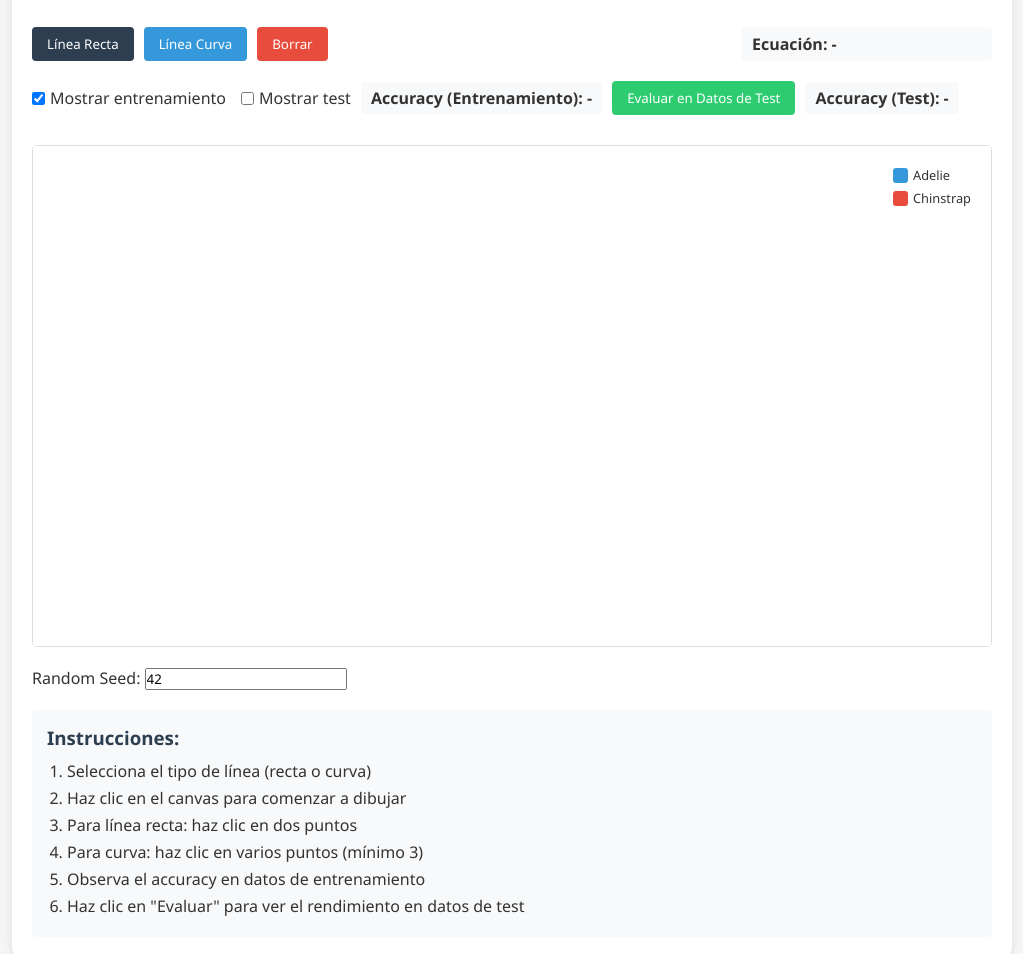
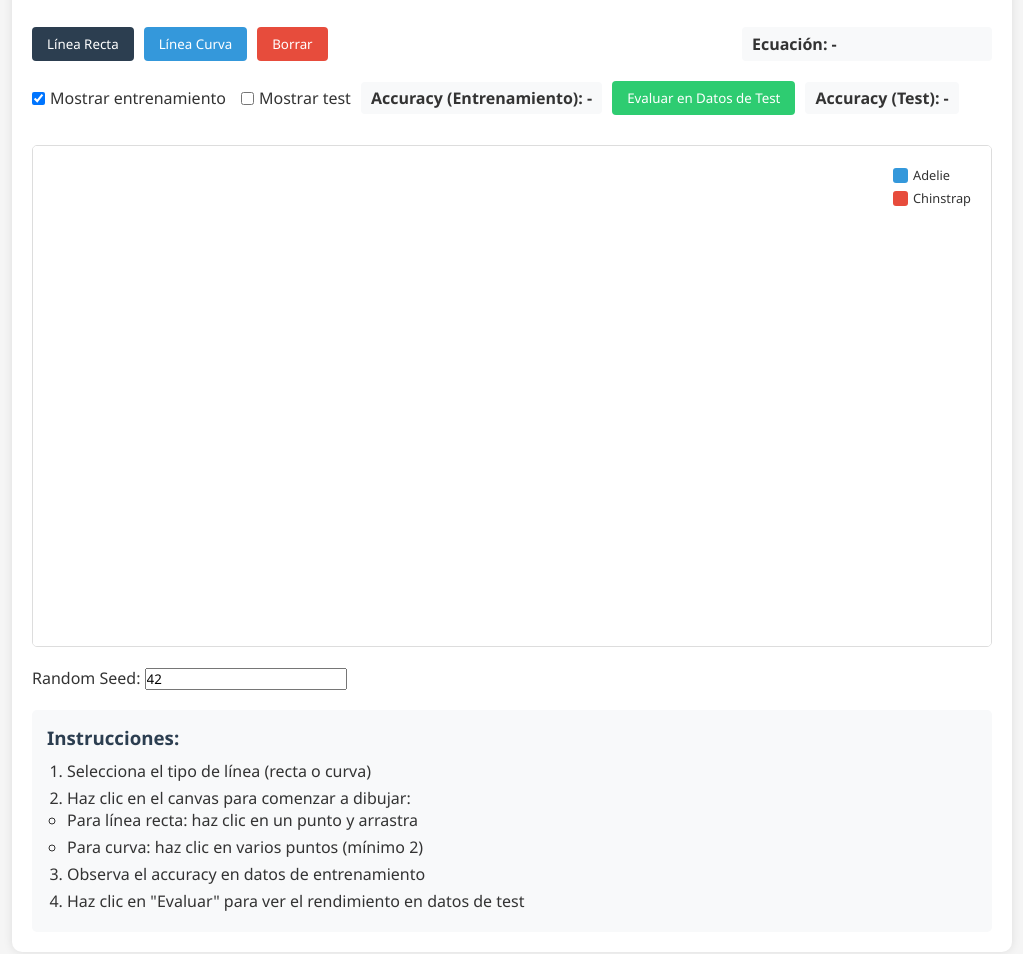
Before and after one commit to jjsantos01/classification-demo, a plain HTML site: page index.html in a window 1280 px wide. Shown: the part 144-1098 px from the top of the page, without its empty margins (128-1151 px from the left). Drawn offline with Linux system fonts and the light colour scheme; no server answers.

Commit message:
fix: update instructions for drawing a straight line in the interactive classifier

```diff
--- a/index.html
+++ b/index.html
@@ -64,9 +64,13 @@
             <h3>Instrucciones:</h3>
             <ol>
                 <li>Selecciona el tipo de línea (recta o curva)</li>
-                <li>Haz clic en el canvas para comenzar a dibujar</li>
-                <li>Para línea recta: haz clic en dos puntos</li>
-                <li>Para curva: haz clic en varios puntos (mínimo 3)</li>
+                <li>
+                    Haz clic en el canvas para comenzar a dibujar:
+                    <ul>
+                        <li>Para línea recta: haz clic en un punto y arrastra</li>
+                        <li>Para curva: haz clic en varios puntos (mínimo 2)</li>
+                    </ul>
+                </li>
                 <li>Observa el accuracy en datos de entrenamiento</li>
                 <li>Haz clic en "Evaluar" para ver el rendimiento en datos de test</li>
             </ol>
```
